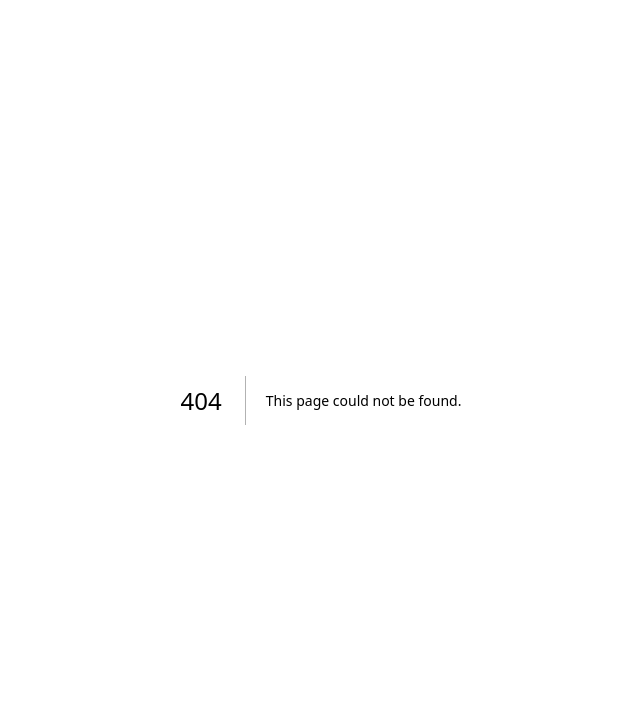
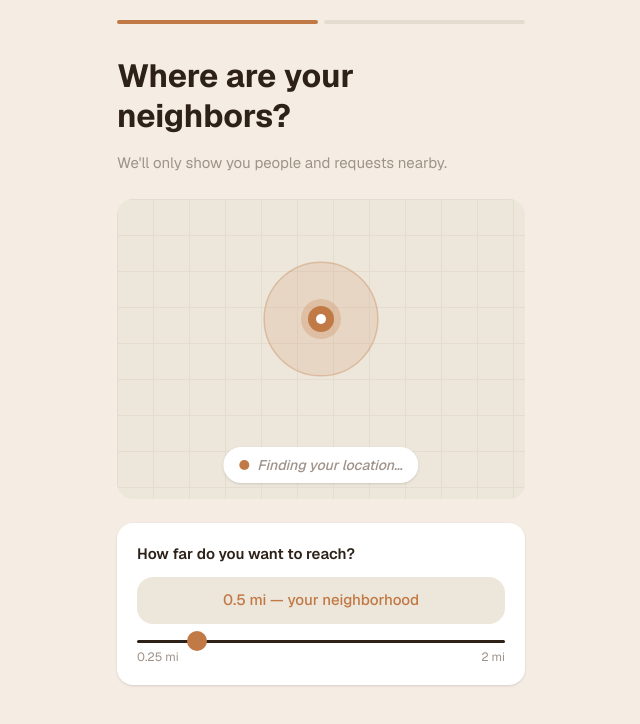
Before and after one commit to Gill87/tightknit, a Next.js app in the folder tightknit/: page /onboarding/location in a window 1280 px wide. Before the commit this address had no page. Shown: the top 724 px of the page, without its empty margins (319-959 px from the left). Built offline with nearby package versions, Linux system fonts and the light colour scheme; no server answers.

Commit message:
feat: add location onboarding page with geolocation handling and styled components

```diff
--- /dev/null
+++ b/tightknit/app/onboarding/location/formStyles.ts
@@ -0,0 +1,57 @@
+// Page layout
+export const page = 'min-h-[100svh] bg-[var(--color-bg)] flex flex-col'
+export const pageInner = 'max-w-md mx-auto w-full flex flex-col flex-1 px-5 pt-5 pb-8 gap-6'
+
+// Progress bar
+export const progressBar = 'flex gap-1.5 w-full'
+export const progressSegmentActive = 'h-1 flex-1 rounded-full bg-[var(--color-primary)]'
+export const progressSegmentInactive = 'h-1 flex-1 rounded-full bg-[var(--tk-border)]'
+
+// Header
+export const heading = 'text-[2rem] font-bold text-[var(--color-text)] leading-tight mt-2'
+export const subtitle = 'text-[15px] text-[var(--color-muted)] -mt-2'
+
+// Map card
+export const mapCard = 'rounded-2xl overflow-hidden relative h-[300px] w-full'
+export const mapSvg = 'absolute inset-0 w-full h-full'
+
+// Location pill (inside map card)
+export const locationPillWrapper = 'absolute bottom-4 left-1/2 -translate-x-1/2'
+export const locationPill = 'flex items-center gap-2 bg-white rounded-full px-4 py-2 shadow-sm text-sm font-medium text-[var(--color-text)] whitespace-nowrap'
+export const locationDot = 'w-2.5 h-2.5 rounded-full bg-[var(--color-primary)] shrink-0'
+export const locationPending = 'text-[var(--color-muted)] italic'
+
+// Reach card
+export const reachCard = 'bg-white rounded-2xl px-5 py-5 flex flex-col gap-3 shadow-sm'
+export const reachLabel = 'text-[15px] font-semibold text-[var(--color-text)]'
+export const distancePill = 'w-full text-center py-3 rounded-2xl bg-[var(--color-surface)] text-[var(--color-primary)] font-medium text-[15px]'
+export const sliderWrapper = 'flex flex-col gap-1.5 mt-1'
+export const sliderInput = [
+  'w-full appearance-none cursor-pointer h-[3px] rounded-full',
+  'bg-[var(--color-text)]',
+  '[&::-webkit-slider-thumb]:appearance-none',
+  '[&::-webkit-slider-thumb]:w-5',
+  '[&::-webkit-slider-thumb]:h-5',
+  '[&::-webkit-slider-thumb]:rounded-full',
+  '[&::-webkit-slider-thumb]:bg-[var(--color-primary)]',
+  '[&::-webkit-slider-thumb]:border-0',
+  '[&::-webkit-slider-thumb]:cursor-pointer',
+  '[&::-moz-range-thumb]:w-5',
+  '[&::-moz-range-thumb]:h-5',
+  '[&::-moz-range-thumb]:rounded-full',
+  '[&::-moz-range-thumb]:bg-[var(--color-primary)]',
+  '[&::-moz-range-thumb]:border-0',
+  '[&::-moz-range-thumb]:cursor-pointer',
+  '[&::-moz-range-track]:bg-[var(--color-text)]',
+  '[&::-moz-range-track]:h-[3px]',
+  '[&::-moz-range-track]:rounded-full',
+].join(' ')
+export const sliderMinMax = 'flex justify-between text-xs text-[var(--color-muted)]'
+
+// Denied state
+export const deniedWrapper = 'flex flex-col gap-4'
+export const deniedText = 'text-[15px] text-[var(--color-muted)] leading-relaxed'
+export const grantButton = 'w-full py-4 rounded-full bg-[var(--color-primary)] text-white font-semibold text-base active:scale-[0.98] transition-transform cursor-pointer'
+
+// Next button
+export const nextButton = 'w-full py-4 rounded-full bg-[var(--color-primary)] text-white font-semibold text-base active:scale-[0.98] transition-transform cursor-pointer'
--- /dev/null
+++ b/tightknit/app/onboarding/location/page.tsx
@@ -0,0 +1,187 @@
+'use client'
+
+import { useState, useEffect, useCallback } from 'react'
+import {
+  page,
+  pageInner,
+  progressBar,
+  progressSegmentActive,
+  progressSegmentInactive,
+  heading,
+  subtitle,
+  mapCard,
+  mapSvg,
+  locationPillWrapper,
+  locationPill,
+  locationDot,
+  locationPending,
+  reachCard,
+  reachLabel,
+  distancePill,
+  sliderWrapper,
+  sliderInput,
+  sliderMinMax,
+  deniedWrapper,
+  deniedText,
+  grantButton,
+  nextButton,
+} from './formStyles'
+
+type LocationStatus = 'pending' | 'granted' | 'denied'
+
+const DISTANCE_LABELS: Record<number, string> = {
+  0.25: 'your block',
+  0.5: 'your neighborhood',
+  0.75: 'nearby streets',
+  1: 'your community',
+  1.25: 'your area',
+  1.5: 'your extended area',
+  1.75: 'your broader neighborhood',
+  2: 'your part of town',
+}
+
+const MIN_R = 48
+const MAX_R = 110
+
+function calcCircleRadius(miles: number): number {
+  return MIN_R + ((miles - 0.25) / (2 - 0.25)) * (MAX_R - MIN_R)
+}
+
+async function reverseGeocode(lat: number, lon: number): Promise<string> {
+  const res = await fetch(
+    `https://nominatim.openstreetmap.org/reverse?format=json&lat=${lat}&lon=${lon}`,
+    { headers: { 'Accept-Language': 'en' } }
+  )
+  const data = await res.json()
+  const addr = data.address ?? {}
+  const street = addr.road ?? addr.pedestrian ?? ''
+  const area = addr.neighbourhood ?? addr.suburb ?? addr.quarter ?? addr.city_district ?? addr.city ?? addr.town ?? ''
+  if (street && area) return `${street}, ${area}`
+  return area || street || data.display_name?.split(',')[0] || 'your location'
+}
+
+export default function LocationPage() {
+  const [status, setStatus] = useState<LocationStatus>('pending')
+  const [cityName, setCityName] = useState<string>('')
+  const [radius, setRadius] = useState<number>(0.5)
+
+  const requestLocation = useCallback(() => {
+    if (!navigator.geolocation) {
+      setStatus('denied')
+      return
+    }
+    navigator.geolocation.getCurrentPosition(
+      async (pos) => {
+        const name = await reverseGeocode(pos.coords.latitude, pos.coords.longitude)
+        setCityName(name)
+        setStatus('granted')
+      },
+      () => setStatus('denied'),
+      { timeout: 10000 }
+    )
+  }, [])
+
+  useEffect(() => {
+    requestLocation()
+  }, [requestLocation])
+
+  const circleR = calcCircleRadius(radius)
+  const distanceLabel = DISTANCE_LABELS[radius] ?? 'your neighborhood'
+
+  return (
+    <main className={page}>
+      <div className={pageInner}>
+        {/* Progress */}
+        <div className={progressBar}>
+          <div className={progressSegmentActive} />
+          <div className={progressSegmentInactive} />
+        </div>
+
+        <h1 className={heading}>Where are your neighbors?</h1>
+        <p className={subtitle}>We&apos;ll only show you people and requests nearby.</p>
+
+        {status === 'denied' ? (
+          <div className={deniedWrapper}>
+            <p className={deniedText}>
+              Tightknit needs your location to connect you with your community nearby.
+            </p>
+            <button className={grantButton} onClick={requestLocation}>
+              Give Location Access
+            </button>
+          </div>
+        ) : (
+          <>
+            {/* Map card */}
+            <div
+              className={mapCard}
+              style={{
+                background: 'var(--color-surface)',
+                backgroundImage:
+                  'linear-gradient(var(--tk-border) 1px, transparent 1px), linear-gradient(90deg, var(--tk-border) 1px, transparent 1px)',
+                backgroundSize: '36px 36px',
+              }}
+            >
+              <svg className={mapSvg} viewBox="0 0 400 300" preserveAspectRatio="xMidYMid meet">
+                {/* Radius ring */}
+                <circle
+                  cx="200"
+                  cy="120"
+                  r={circleR}
+                  fill="rgba(193,121,69,0.15)"
+                  stroke="rgba(193,121,69,0.35)"
+                  strokeWidth="1.5"
+                  style={{ transition: 'r 0.2s ease' }}
+                />
+                {/* Pin outer circle */}
+                <circle cx="200" cy="120" r="20" fill="rgba(193,121,69,0.25)" />
+                {/* Pin dot */}
+                <circle cx="200" cy="120" r="13" fill="var(--color-primary)" />
+                {/* Pin white center */}
+                <circle cx="200" cy="120" r="5" fill="white" />
+              </svg>
+
+              {/* Location pill */}
+              <div className={locationPillWrapper}>
+                <div className={locationPill}>
+                  <span className={locationDot} />
+                  {status === 'pending' ? (
+                    <span className={locationPending}>Finding your location…</span>
+                  ) : (
+                    <span>{cityName}</span>
+                  )}
+                </div>
+              </div>
+            </div>
+
+            {/* Reach card */}
+            <div className={reachCard}>
+              <p className={reachLabel}>How far do you want to reach?</p>
+              <div className={distancePill}>
+                {radius} mi — {distanceLabel}
+              </div>
+              <div className={sliderWrapper}>
+                <input
+                  type="range"
+                  min={0.25}
+                  max={2}
+                  step={0.25}
+                  value={radius}
+                  onChange={(e) => setRadius(Number(e.target.value))}
+                  className={sliderInput}
+                />
+                <div className={sliderMinMax}>
+                  <span>0.25 mi</span>
+                  <span>2 mi</span>
+                </div>
+              </div>
+            </div>
+          </>
+        )}
+
+        {status === 'granted' && (
+          <button className={nextButton}>Next</button>
+        )}
+      </div>
+    </main>
+  )
+}
```
